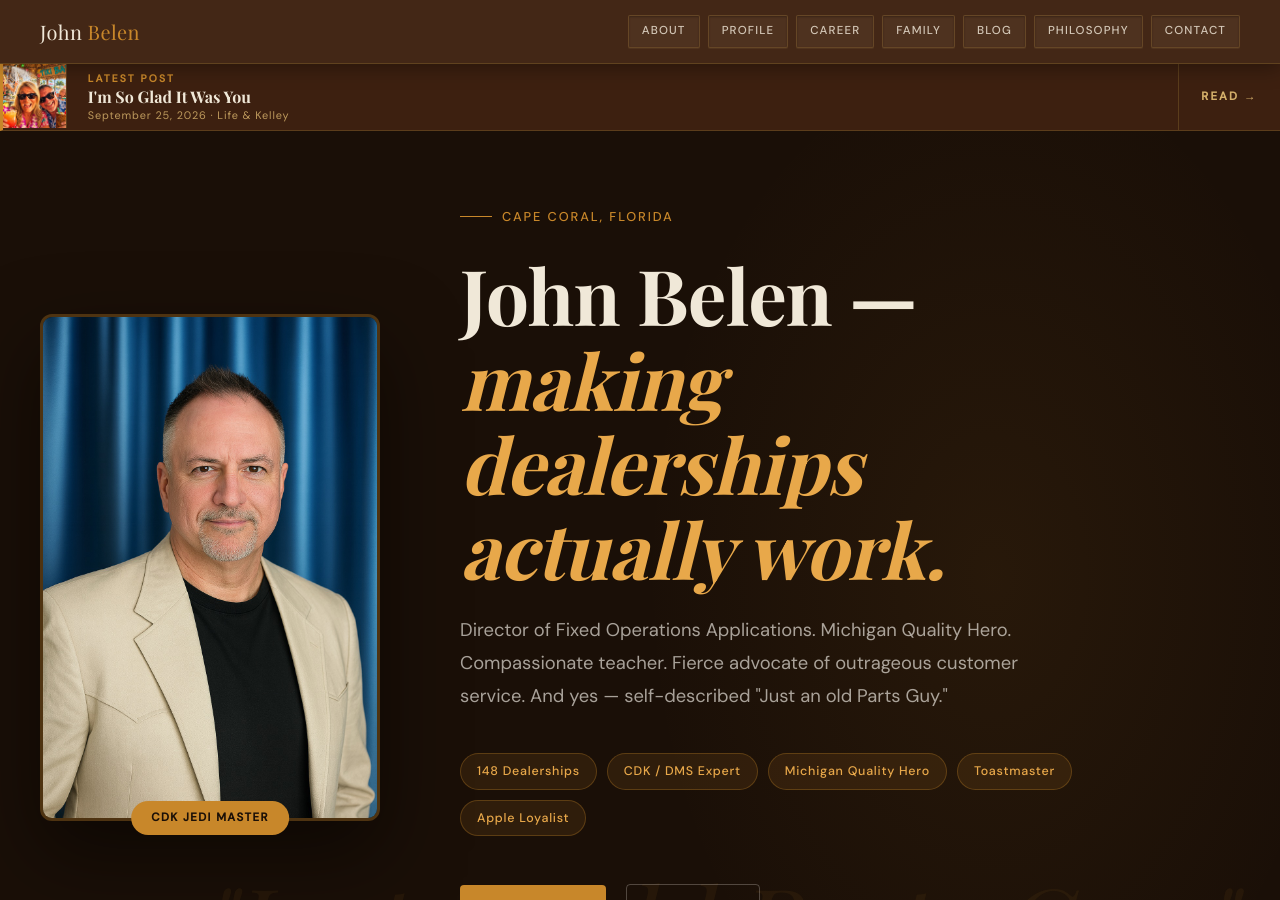
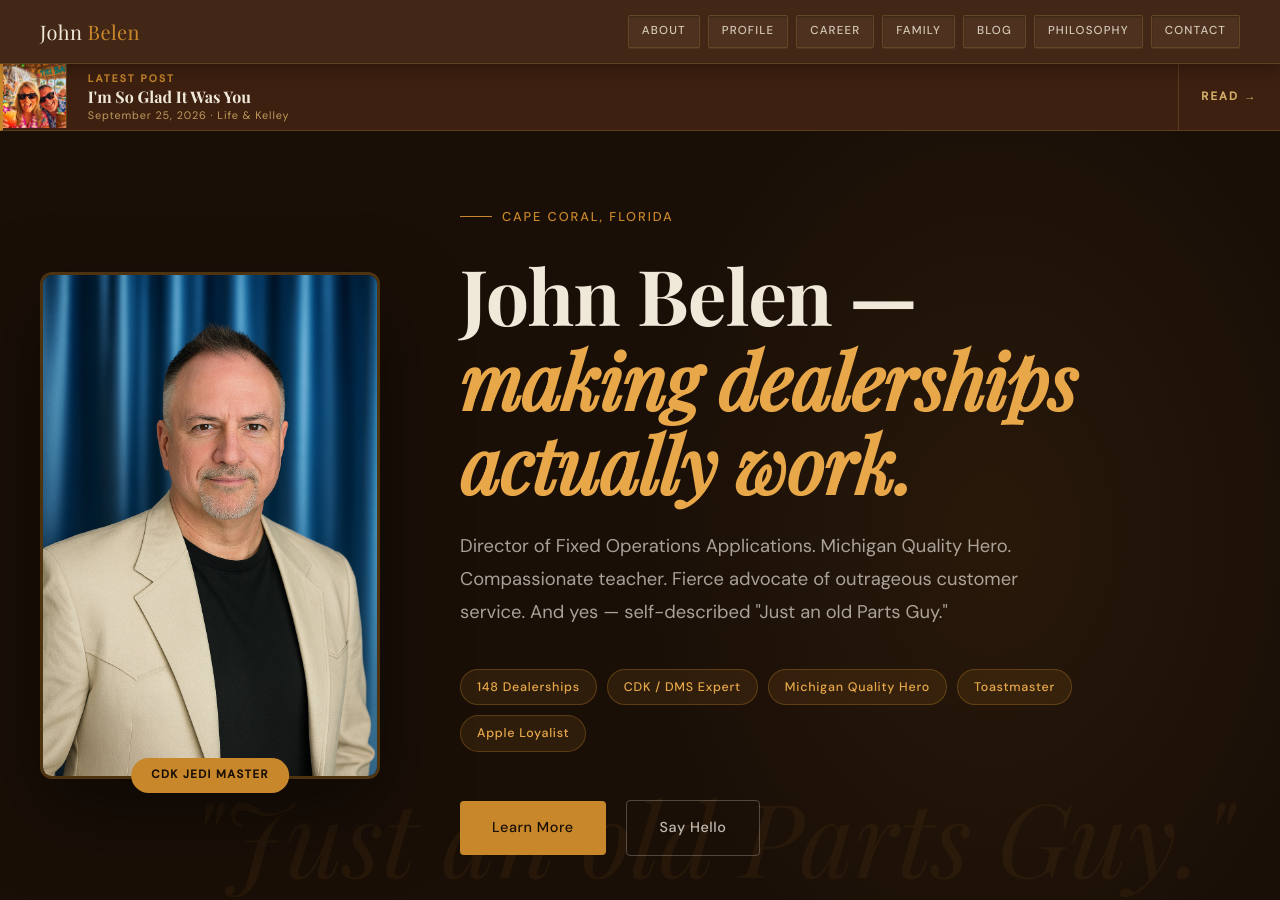
Before and after one commit to iMacDude/thebelens.com, a Jekyll site: the page built from index.html, in a window 1280 px wide and 900 px high. Built offline with Jekyll 4.4.1, drawn with Linux system fonts in a browser that asks for light colours; some web fonts are replaced.

Commit message:
Self-host fonts — remove the last Google dependency
Every page loaded Playfair Display and DM Sans from fonts.googleapis.com
and fonts.gstatic.com, sending each visitor's IP and User-Agent to Google
on every page view. The stated project principle is "Privacy-first. No
Google services." The site had been contradicting it since launch.

Fonts are now served from /assets/fonts. A build scan confirms ZERO
external resource loads on the whole site — every link, script and image
is same-origin. The only remaining outbound hosts are ordinary <a href>
links, which transmit nothing until clicked.

scripts/selfhost-fonts.py regenerates everything. It keeps latin and
latin-ext only (cyrillic and vietnamese dropped, unused here) and dedupes
by content hash: Google serves ONE variable-font file across several
weights, so a naive download wrote the same bytes six times. 12 faces now
map onto 6 files, 348K -> 164K. Google's exact family/style/weight ->
file mapping is preserved, so rendering is unchanged.

Verified: document.fonts reports 12 loaded faces (DM Sans 6, Playfair
Display 6), and a rendered screenshot is visually identical to the
Google-hosted version.

Side benefit: the old <link> was a render-blocking request to a third
party. Fonts now load from the same origin and connection.

Fonts remain under the SIL Open Font License, which permits redistribution.

NOT removed: google_site_verification in _config.yml. That is Google
Search Console ownership proof — a meta tag that loads no script, sets no
cookie and sends no visitor data. It is also the only source of search
query data, which Cloudflare Web Analytics does not provide. Flagged for
John to decide separately.

Co-Authored-By: Claude Opus 5 <noreply@anthropic.com>
Claude-Session: https://claude.ai/code/session_01HarKFqoSXxhnrSQ6VurEYZ

```diff
--- a/_layouts/post.html
+++ b/_layouts/post.html
@@ -7,9 +7,9 @@
 <!-- description: emitted by the seo tag in head.html, from page.excerpt.
      Do NOT write a Liquid tag inside an HTML comment — Jekyll runs Liquid
      before HTML parsing, so a commented-out tag still executes. -->
-<link rel="preconnect" href="https://fonts.googleapis.com">
-<link rel="preconnect" href="https://fonts.gstatic.com" crossorigin>
-<link href="https://fonts.googleapis.com/css2?family=Playfair+Display:ital,wght@0,400;0,700;1,400&family=DM+Sans:wght@300;400;500&display=swap" rel="stylesheet">
+<!-- Fonts are self-hosted. No preconnect, no request to Google.
+     Generated by scripts/selfhost-fonts.py — see assets/css/fonts.css. -->
+<link rel="stylesheet" href="/assets/css/fonts.css">
 <link rel="stylesheet" href="/assets/css/main.css">
 {% include head.html %}
 </head>
--- /dev/null
+++ b/assets/css/fonts.css
@@ -0,0 +1,116 @@
+/* Self-hosted fonts — GENERATED, do not hand-edit.
+   Regenerate: scripts/selfhost-fonts.py
+   Upstream:   https://fonts.googleapis.com/css2?family=Playfair+Display:ital,wght@0,400;0,700;1,400&family=DM+Sans:wght@300;400;500&display=swap
+   Subsets:    latin + latin-ext only (cyrillic/vietnamese dropped).
+   Deduped:    Google serves one variable file across several weights,
+               so several @font-face rules point at the same file.
+   Why:        the site must make NO runtime request to Google.
+   Licence:    fonts remain under their original SIL Open Font License. */
+
+@font-face {
+  font-family: 'DM Sans';
+  font-style: normal;
+  font-weight: 300;
+  font-display: swap;
+  src: url('/assets/fonts/dm-sans-normal-latin-ext-219b02c7.woff2') format('woff2');
+  unicode-range: U+0100-02BA, U+02BD-02C5, U+02C7-02CC, U+02CE-02D7, U+02DD-02FF, U+0304, U+0308, U+0329, U+1D00-1DBF, U+1E00-1E9F, U+1EF2-1EFF, U+2020, U+20A0-20AB, U+20AD-20C0, U+2113, U+2C60-2C7F, U+A720-A7FF;
+}
+
+@font-face {
+  font-family: 'DM Sans';
+  font-style: normal;
+  font-weight: 300;
+  font-display: swap;
+  src: url('/assets/fonts/dm-sans-normal-latin-468d56b6.woff2') format('woff2');
+  unicode-range: U+0000-00FF, U+0131, U+0152-0153, U+02BB-02BC, U+02C6, U+02DA, U+02DC, U+0304, U+0308, U+0329, U+2000-206F, U+20AC, U+2122, U+2191, U+2193, U+2212, U+2215, U+FEFF, U+FFFD;
+}
+
+@font-face {
+  font-family: 'DM Sans';
+  font-style: normal;
+  font-weight: 400;
+  font-display: swap;
+  src: url('/assets/fonts/dm-sans-normal-latin-ext-219b02c7.woff2') format('woff2');
+  unicode-range: U+0100-02BA, U+02BD-02C5, U+02C7-02CC, U+02CE-02D7, U+02DD-02FF, U+0304, U+0308, U+0329, U+1D00-1DBF, U+1E00-1E9F, U+1EF2-1EFF, U+2020, U+20A0-20AB, U+20AD-20C0, U+2113, U+2C60-2C7F, U+A720-A7FF;
+}
+
+@font-face {
+  font-family: 'DM Sans';
+  font-style: normal;
+  font-weight: 400;
+  font-display: swap;
+  src: url('/assets/fonts/dm-sans-normal-latin-468d56b6.woff2') format('woff2');
+  unicode-range: U+0000-00FF, U+0131, U+0152-0153, U+02BB-02BC, U+02C6, U+02DA, U+02DC, U+0304, U+0308, U+0329, U+2000-206F, U+20AC, U+2122, U+2191, U+2193, U+2212, U+2215, U+FEFF, U+FFFD;
+}
+
+@font-face {
+  font-family: 'DM Sans';
+  font-style: normal;
+  font-weight: 500;
+  font-display: swap;
+  src: url('/assets/fonts/dm-sans-normal-latin-ext-219b02c7.woff2') format('woff2');
+  unicode-range: U+0100-02BA, U+02BD-02C5, U+02C7-02CC, U+02CE-02D7, U+02DD-02FF, U+0304, U+0308, U+0329, U+1D00-1DBF, U+1E00-1E9F, U+1EF2-1EFF, U+2020, U+20A0-20AB, U+20AD-20C0, U+2113, U+2C60-2C7F, U+A720-A7FF;
+}
+
+@font-face {
+  font-family: 'DM Sans';
+  font-style: normal;
+  font-weight: 500;
+  font-display: swap;
+  src: url('/assets/fonts/dm-sans-normal-latin-468d56b6.woff2') format('woff2');
+  unicode-range: U+0000-00FF, U+0131, U+0152-0153, U+02BB-02BC, U+02C6, U+02DA, U+02DC, U+0304, U+0308, U+0329, U+2000-206F, U+20AC, U+2122, U+2191, U+2193, U+2212, U+2215, U+FEFF, U+FFFD;
+}
+
+@font-face {
+  font-family: 'Playfair Display';
+  font-style: italic;
+  font-weight: 400;
+  font-display: swap;
+  src: url('/assets/fonts/playfair-display-italic-latin-ext-ac9c3bcc.woff2') format('woff2');
+  unicode-range: U+0100-02BA, U+02BD-02C5, U+02C7-02CC, U+02CE-02D7, U+02DD-02FF, U+0304, U+0308, U+0329, U+1D00-1DBF, U+1E00-1E9F, U+1EF2-1EFF, U+2020, U+20A0-20AB, U+20AD-20C0, U+2113, U+2C60-2C7F, U+A720-A7FF;
+}
+
+@font-face {
+  font-family: 'Playfair Display';
+  font-style: italic;
+  font-weight: 400;
+  font-display: swap;
+  src: url('/assets/fonts/playfair-display-italic-latin-ce3932af.woff2') format('woff2');
+  unicode-range: U+0000-00FF, U+0131, U+0152-0153, U+02BB-02BC, U+02C6, U+02DA, U+02DC, U+0304, U+0308, U+0329, U+2000-206F, U+20AC, U+2122, U+2191, U+2193, U+2212, U+2215, U+FEFF, U+FFFD;
+}
+
+@font-face {
+  font-family: 'Playfair Display';
+  font-style: normal;
+  font-weight: 400;
+  font-display: swap;
+  src: url('/assets/fonts/playfair-display-normal-latin-ext-56285678.woff2') format('woff2');
+  unicode-range: U+0100-02BA, U+02BD-02C5, U+02C7-02CC, U+02CE-02D7, U+02DD-02FF, U+0304, U+0308, U+0329, U+1D00-1DBF, U+1E00-1E9F, U+1EF2-1EFF, U+2020, U+20A0-20AB, U+20AD-20C0, U+2113, U+2C60-2C7F, U+A720-A7FF;
+}
+
+@font-face {
+  font-family: 'Playfair Display';
+  font-style: normal;
+  font-weight: 400;
+  font-display: swap;
+  src: url('/assets/fonts/playfair-display-normal-latin-5d91eb5d.woff2') format('woff2');
+  unicode-range: U+0000-00FF, U+0131, U+0152-0153, U+02BB-02BC, U+02C6, U+02DA, U+02DC, U+0304, U+0308, U+0329, U+2000-206F, U+20AC, U+2122, U+2191, U+2193, U+2212, U+2215, U+FEFF, U+FFFD;
+}
+
+@font-face {
+  font-family: 'Playfair Display';
+  font-style: normal;
+  font-weight: 700;
+  font-display: swap;
+  src: url('/assets/fonts/playfair-display-normal-latin-ext-56285678.woff2') format('woff2');
+  unicode-range: U+0100-02BA, U+02BD-02C5, U+02C7-02CC, U+02CE-02D7, U+02DD-02FF, U+0304, U+0308, U+0329, U+1D00-1DBF, U+1E00-1E9F, U+1EF2-1EFF, U+2020, U+20A0-20AB, U+20AD-20C0, U+2113, U+2C60-2C7F, U+A720-A7FF;
+}
+
+@font-face {
+  font-family: 'Playfair Display';
+  font-style: normal;
+  font-weight: 700;
+  font-display: swap;
+  src: url('/assets/fonts/playfair-display-normal-latin-5d91eb5d.woff2') format('woff2');
+  unicode-range: U+0000-00FF, U+0131, U+0152-0153, U+02BB-02BC, U+02C6, U+02DA, U+02DC, U+0304, U+0308, U+0329, U+2000-206F, U+20AC, U+2122, U+2191, U+2193, U+2212, U+2215, U+FEFF, U+FFFD;
+}
--- a/blog/index.html
+++ b/blog/index.html
@@ -10,9 +10,9 @@ description: "Thoughts from the field. 25+ years of dealerships, technology, tea
 <meta name="viewport" content="width=device-width, initial-scale=1.0">
 <title>Blog — The Belens</title>
 <!-- description: set in front matter above, emitted by the seo tag -->
-<link rel="preconnect" href="https://fonts.googleapis.com">
-<link rel="preconnect" href="https://fonts.gstatic.com" crossorigin>
-<link href="https://fonts.googleapis.com/css2?family=Playfair+Display:ital,wght@0,400;0,700;1,400&family=DM+Sans:wght@300;400;500&display=swap" rel="stylesheet">
+<!-- Fonts are self-hosted. No preconnect, no request to Google.
+     Generated by scripts/selfhost-fonts.py — see assets/css/fonts.css. -->
+<link rel="stylesheet" href="/assets/css/fonts.css">
 <link rel="stylesheet" href="/assets/css/main.css">
 {% include head.html %}
 </head>
--- a/index.html
+++ b/index.html
@@ -6,9 +6,9 @@
 <meta charset="UTF-8">
 <meta name="viewport" content="width=device-width, initial-scale=1.0">
 <title>John Belen — The Belens</title>
-<link rel="preconnect" href="https://fonts.googleapis.com">
-<link rel="preconnect" href="https://fonts.gstatic.com" crossorigin>
-<link href="https://fonts.googleapis.com/css2?family=Playfair+Display:ital,wght@0,400;0,700;1,400&family=DM+Sans:wght@300;400;500&display=swap" rel="stylesheet">
+<!-- Fonts are self-hosted. No preconnect, no request to Google.
+     Generated by scripts/selfhost-fonts.py — see assets/css/fonts.css. -->
+<link rel="stylesheet" href="/assets/css/fonts.css">
 <link rel="stylesheet" href="/assets/css/main.css">
 {% include head.html %}
 <style>
```
Also changed, not shown: scripts/selfhost-fonts.py (added, +83 -0 lines), assets/fonts/dm-sans-normal-latin-468d56b6.woff2 (added), assets/fonts/dm-sans-normal-latin-ext-219b02c7.woff2 (added), assets/fonts/playfair-display-italic-latin-ce3932af.woff2 (added), assets/fonts/playfair-display-italic-latin-ext-ac9c3bcc.woff2 (added), assets/fonts/playfair-display-normal-latin-5d91eb5d.woff2 (added), assets/fonts/playfair-display-normal-latin-ext-56285678.woff2 (added).
